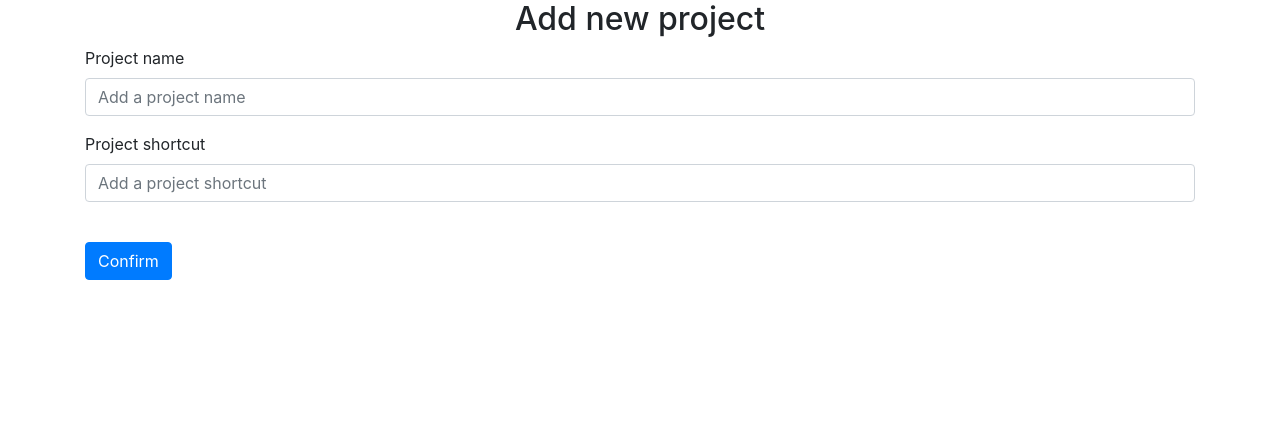
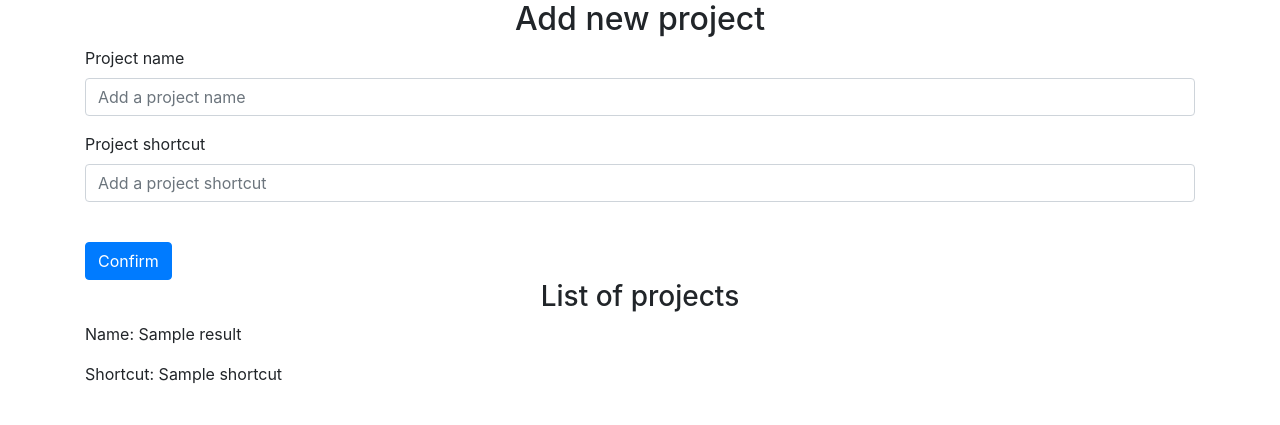
Before and after one commit to Gamattowicz/Timetracker_Flask, a Flask app: template timetracker/templates/projects.html in a window 1280 px wide. Shown: the part 80-505 px from the top of the page. Run offline with Flask 2, Linux system fonts and the light colour scheme; the template is opened without the code that fills it: most values are stand-ins (such as "Sample title", 1, 10 or a date in 2020); some libraries are stand-ins or nearby versions.

Commit message:
display all projects from database

```diff
--- a/timetracker/templates/projects.html
+++ b/timetracker/templates/projects.html
@@ -17,4 +17,13 @@
     <button type="submit" class="btn btn-primary">Confirm</button>
 </form>
 
+<div class="page-header">
+    <h3 align="center">List of projects</h3>
+    {% for result in results %}
+        <p>Name: {{ result.name }}</p>
+        <p>Shortcut: {{ result.shortcut }}</p>
+    <br>
+    </ul>
+    {% endfor %}
+</div>
 {% endblock %}
```
Also changed, not shown: timetracker/views.py (+10 -5 lines).
